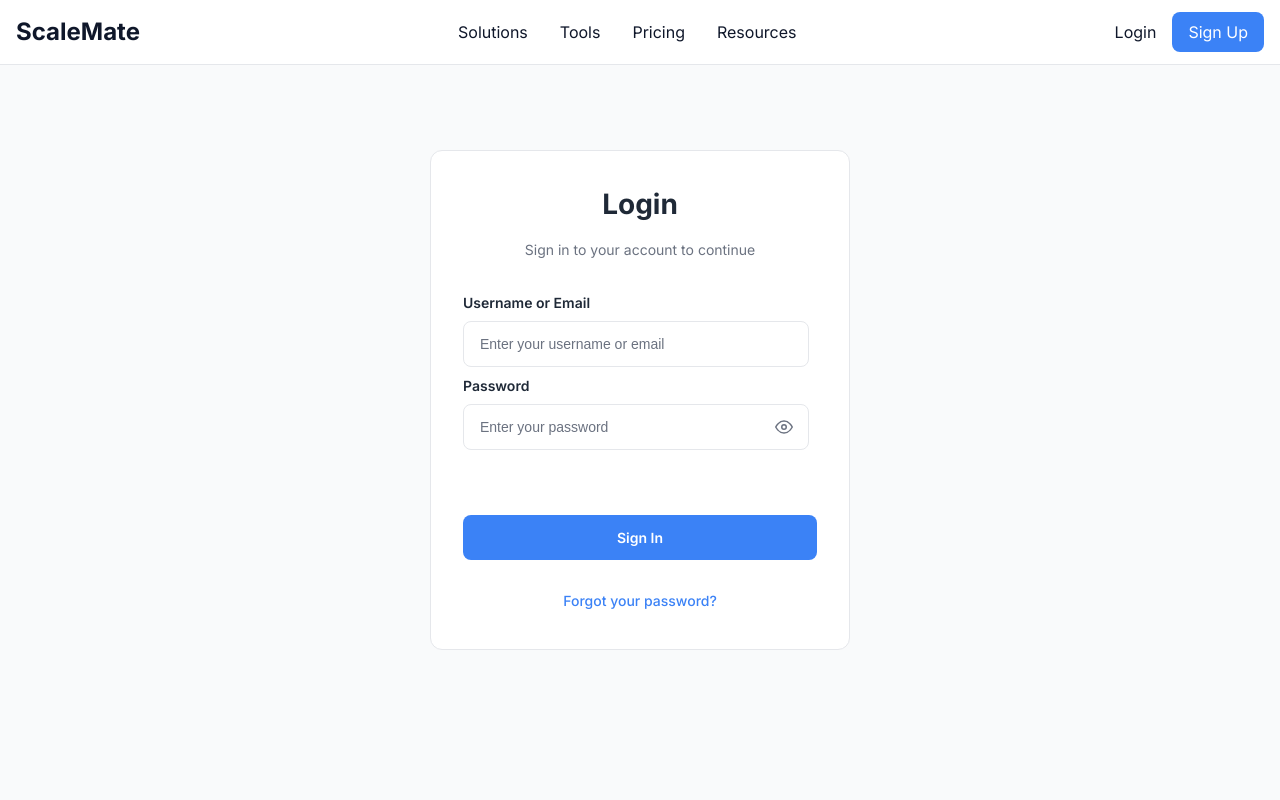
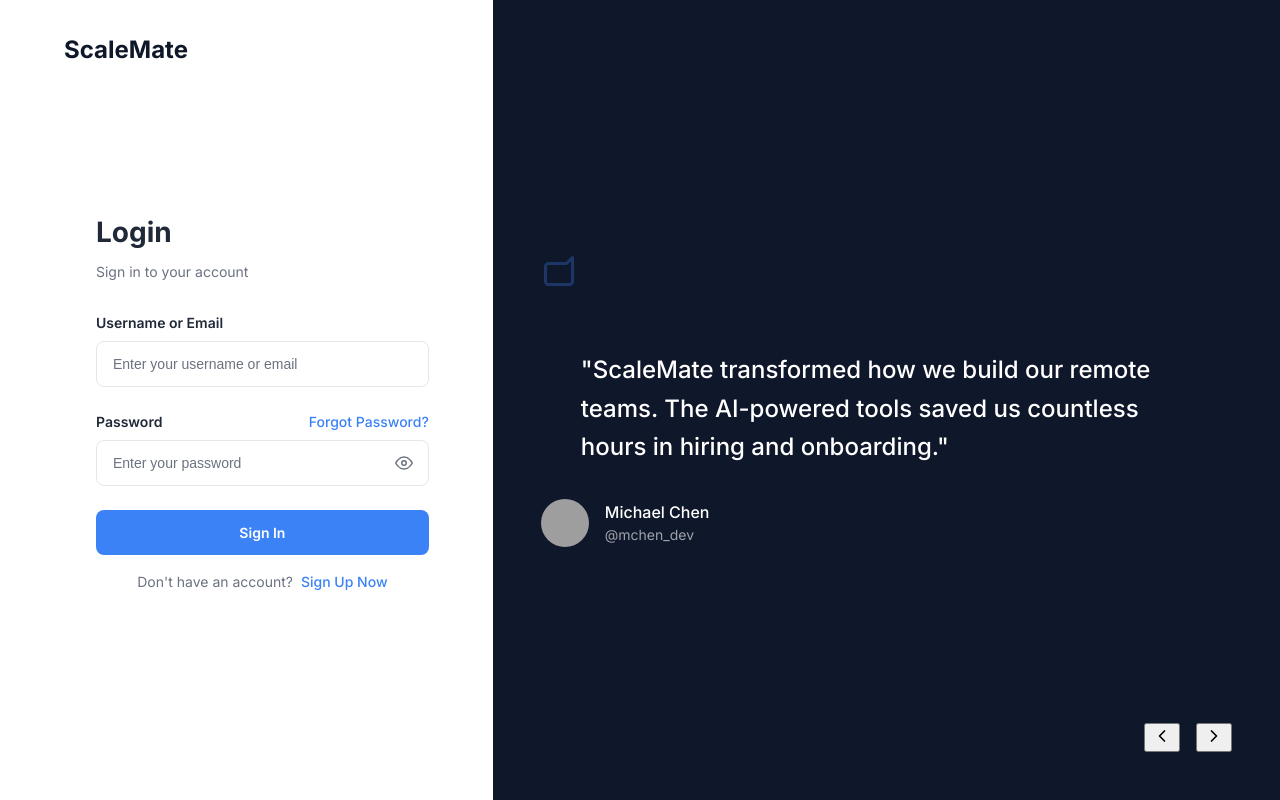
Before and after one commit to shoreagents/ScaleMate-2025, a Next.js app: page /login in a window 1280 px wide. Built offline with nearby package versions, Linux system fonts and the light colour scheme; grey boxes are pictures that could not be loaded.

Commit message:
new login

```diff
--- a/package.json
+++ b/package.json
@@ -25,6 +25,7 @@
     "@supabase/ssr": "^0.6.1",
     "@supabase/supabase-js": "latest",
     "cross-env": "^7.0.3",
+    "framer-motion": "^12.7.4",
     "lucide-react": "^0.488.0",
     "next": "latest",
     "openai": "latest",
--- a/src/components/auth/AuthForm.tsx
+++ b/src/components/auth/AuthForm.tsx
@@ -11,13 +11,6 @@ const FormContainer = styled.div`
   width: 100%;
   height: 500px;
   padding: 2rem;
-  background: white;
-  border: 1px solid #E5E7EB;
-  border-radius: 12px;
-  position: absolute;
-  top: 50%;
-  left: 50%;
-  transform: translate(-50%, -50%);
   display: flex;
   flex-direction: column;
 `;
@@ -31,16 +24,17 @@ const Title = styled.h1`
   font-size: 1.75rem;
   font-weight: 700;
   color: ${props => props.theme.colors.text.primary};
-  text-align: center;
+  text-align: left;
   margin: 0;
+  line-height: 1.2;
 `;
 
 const Subtitle = styled.p`
   font-size: 0.875rem;
   color: ${props => props.theme.colors.text.secondary};
-  text-align: center;
+  text-align: left;
   margin-bottom: 2rem;
-  line-height: 1.5;
+  line-height: 1.2;
 `;
 
 const Form = styled.form`
@@ -51,19 +45,13 @@ const Form = styled.form`
 `;
 
 const FormContent = styled.div`
-  flex: 1;
   display: flex;
   flex-direction: column;
-  justify-content: space-between;
-  min-height: 0;
 `;
 
 const FormFields = styled.div`
   flex: 1;
   overflow-y: auto;
-  padding-right: 0.5rem;
-  margin-bottom: 0.5rem;
-  max-height: calc(100% - 100px);
 
   &::-webkit-scrollbar {
     width: 4px;
@@ -80,14 +68,14 @@ const FormFields = styled.div`
 `;
 
 const FormActions = styled.div`
-  margin-top: auto;
+  margin-top: 0rem;
 `;
 
 const InputGroup = styled.div`
   display: flex;
   flex-direction: column;
   gap: 0.5rem;
-  margin-bottom: 0.5rem;
+  margin-bottom: 1.5rem;
 `;
 
 const Label = styled.label`
@@ -119,7 +107,6 @@ const Input = styled.input`
 const ButtonContainer = styled.div`
   display: flex;
   gap: 1rem;
-  margin-bottom: 1rem;
 `;
 
 const Button = styled.button`
@@ -166,12 +153,9 @@ const ForgotPasswordLink = styled.button`
   color: ${props => props.theme.colors.primary};
   font-size: 0.875rem;
   font-weight: 500;
-  text-align: center;
   cursor: pointer;
-  padding: 0.5rem 0;
-  width: 100%;
+  padding: 0;
   transition: color 0.2s ease;
-  margin-top: 0.5rem;
 
   &:hover {
     color: ${props => props.theme.colors.primaryDark};
@@ -244,6 +228,37 @@ const ViewPasswordButton = styled.button`
 
   &:hover {
     color: #374151;
+  }
+`;
+
+const PasswordInputGroup = styled.div`
+  display: flex;
+  flex-direction: column;
+  gap: 0.5rem;
+  margin-bottom: 1.5rem;
+`;
+
+const PasswordLabelContainer = styled.div`
+  display: flex;
+  justify-content: space-between;
+  align-items: center;
+`;
+
+const SignUpLink = styled.div`
+  text-align: center;
+  margin-top: 1rem;
+  font-size: 0.875rem;
+  color: ${props => props.theme.colors.text.secondary};
+
+  a {
+    color: ${props => props.theme.colors.primary};
+    text-decoration: none;
+    font-weight: 500;
+    margin-left: 0.25rem;
+
+    &:hover {
+      text-decoration: underline;
+    }
   }
 `;
 
@@ -467,7 +482,7 @@ export default function AuthForm({ onSuccess }: AuthFormProps) {
       ) : (
         <>
           <Title>Login</Title>
-          <Subtitle>Sign in to your account to continue</Subtitle>
+          <Subtitle>Sign in to your account</Subtitle>
           <Form onSubmit={handleSubmit}>
             <FormContent>
               <FormFields>
@@ -482,8 +497,13 @@ export default function AuthForm({ onSuccess }: AuthFormProps) {
                     required
                   />
                 </InputGroup>
-                <InputGroup>
-                  <Label htmlFor="password">Password</Label>
+                <PasswordInputGroup>
+                  <PasswordLabelContainer>
+                    <Label htmlFor="password">Password</Label>
+                    <ForgotPasswordLink type="button" onClick={() => setShowResetForm(true)}>
+                      Forgot Password?
+                    </ForgotPasswordLink>
+                  </PasswordLabelContainer>
                   <PasswordInputContainer>
                     <PasswordInput
                       id="password"
@@ -500,7 +520,7 @@ export default function AuthForm({ onSuccess }: AuthFormProps) {
                       {showPassword ? <FiEyeOff size={18} /> : <FiEye size={18} />}
                     </ViewPasswordButton>
                   </PasswordInputContainer>
-                </InputGroup>
+                </PasswordInputGroup>
                 {error && <ErrorMessage>{error}</ErrorMessage>}
                 {success && <SuccessMessage>{success}</SuccessMessage>}
               </FormFields>
@@ -510,9 +530,9 @@ export default function AuthForm({ onSuccess }: AuthFormProps) {
                     {isLoading ? 'Signing in...' : 'Sign In'}
                   </Button>
                 </ButtonContainer>
-                <ForgotPasswordLink type="button" onClick={() => setShowResetForm(true)}>
-                  Forgot your password?
-                </ForgotPasswordLink>
+                <SignUpLink>
+                  Don't have an account? <a href="/signup">Sign Up Now</a>
+                </SignUpLink>
               </FormActions>
             </FormContent>
           </Form>
--- a/src/pages/_app.tsx
+++ b/src/pages/_app.tsx
@@ -12,7 +12,9 @@ config.autoAddCss = false;
 
 export default function App({ Component, pageProps }: AppProps) {
   const router = useRouter();
-  const showHeader = !router.pathname.startsWith('/admin') && !router.pathname.startsWith('/user');
+  const showHeader = !router.pathname.startsWith('/admin') &&
+                    !router.pathname.startsWith('/user') &&
+                    router.pathname !== '/login';
 
   return (
     <ThemeProvider theme={theme}>
--- a/src/pages/login.tsx
+++ b/src/pages/login.tsx
@@ -1,13 +1,151 @@
-import React, { useEffect } from 'react';
+import React, { useEffect, useState } from 'react';
 import { useRouter } from 'next/router';
 import styled from 'styled-components';
 import { useTheme } from 'styled-components';
 import { supabase } from '@/lib/supabase';
 import AuthForm from '@/components/auth/AuthForm';
+import { FiChevronLeft, FiChevronRight, FiMessageSquare } from 'react-icons/fi';
+import Link from 'next/link';
+
+const LoginContainer = styled.div`
+  display: flex;
+  min-height: 100vh;
+  background-color: #F9FAFB;
+  flex-direction: column;
+
+  @media (min-width: 1024px) {
+    flex-direction: row;
+  }
+`;
+
+const AuthColumn = styled.div`
+  width: 100%;
+  display: flex;
+  flex-direction: column;
+  padding: 2rem;
+  padding-left: 4rem;
+  min-height: 50vh;
+  background-color: white;
+
+  @media (min-width: 1024px) {
+    width: 38.5%;
+    min-height: 100vh;
+  }
+`;
+
+const TestimonialsColumn = styled.div`
+  width: 100%;
+  background-color: #0F172A;
+  color: white;
+  padding: 3rem;
+  display: flex;
+  flex-direction: column;
+  justify-content: center;
+  position: relative;
+  overflow: hidden;
+  min-height: 50vh;
+
+  @media (min-width: 1024px) {
+    width: 61.5%;
+    min-height: 100vh;
+  }
+`;
+
+const Logo = styled(Link)`
+  font-size: 1.5rem;
+  font-weight: 700;
+  color: #0F172A;
+  text-decoration: none;
+  margin-bottom: 2rem;
+  padding-left: 1rem;
+
+  @media (min-width: 1024px) {
+    padding-left: 0;
+  }
+`;
+
+const AuthFormContainer = styled.div`
+  flex: 1;
+  display: flex;
+  align-items: center;
+  justify-content: center;
+  padding: 1rem;
+
+  @media (min-width: 1024px) {
+    padding: 0;
+  }
+`;
+
+const QuoteIcon = styled.div`
+  margin-bottom: 2rem;
+
+  svg {
+    font-size: 2.25rem;
+    color: rgba(59, 130, 246, 0.3);
+    transform: rotate(180deg);
+  }
+`;
+
+const TestimonialText = styled.blockquote`
+  font-size: 1.5rem;
+  font-weight: 500;
+  color: white;
+  margin-bottom: 2rem;
+  line-height: 1.6;
+`;
+
+const ClientInfo = styled.div`
+  display: flex;
+  align-items: center;
+  gap: 1rem;
+`;
+
+const Avatar = styled.img`
+  width: 3rem;
+  height: 3rem;
+  border-radius: 9999px;
+`;
+
+const ClientDetails = styled.div``;
+
+const ClientName = styled.div`
+  font-weight: 500;
+  color: white;
+`;
+
+const ClientHandle = styled.div`
+  font-size: 0.875rem;
+  color: rgba(255, 255, 255, 0.6);
+`;
+
+const testimonials = [
+  {
+    id: 1,
+    name: "Michael Chen",
+    handle: "@mchen_dev",
+    avatar: "https://storage.googleapis.com/uxpilot-auth.appspot.com/avatars/avatar-2.jpg",
+    text: "ScaleMate transformed how we build our remote teams. The AI-powered tools saved us countless hours in hiring and onboarding."
+  },
+  {
+    id: 2,
+    name: "Sarah Johnson",
+    handle: "@sarahj",
+    avatar: "https://storage.googleapis.com/uxpilot-auth.appspot.com/avatars/avatar-5.jpg",
+    text: "The role templates and training flows helped us scale from 2 to 20 offshore staff in just 3 months."
+  },
+  {
+    id: 3,
+    name: "David Kim",
+    handle: "@dkim",
+    avatar: "https://storage.googleapis.com/uxpilot-auth.appspot.com/avatars/avatar-3.jpg",
+    text: "We've cut costs by 70% while maintaining the same quality of work. The AI tools are game-changing."
+  }
+];
 
 const LoginPage = () => {
   const router = useRouter();
   const theme = useTheme();
+  const [activeTestimonial, setActiveTestimonial] = useState(0);
 
   useEffect(() => {
     const checkAuth = async () => {
@@ -33,8 +171,48 @@ const LoginPage = () => {
     checkAuth();
   }, [router]);
 
+  const handlePrevTestimonial = () => {
+    setActiveTestimonial((prev) => (prev === 0 ? testimonials.length - 1 : prev - 1));
+  };
+
+  const handleNextTestimonial = () => {
+    setActiveTestimonial((prev) => (prev === testimonials.length - 1 ? 0 : prev + 1));
+  };
+
   return (
-    <AuthForm />
+    <LoginContainer>
+      <AuthColumn>
+        <Logo href="/">ScaleMate</Logo>
+        <AuthFormContainer>
+          <AuthForm />
+        </AuthFormContainer>
+      </AuthColumn>
+      <TestimonialsColumn>
+        <div style={{ height: '100%', display: 'flex', flexDirection: 'column', justifyContent: 'center' }}>
+          <QuoteIcon>
+            <FiMessageSquare />
+          </QuoteIcon>
+          <TestimonialText>
+            "{testimonials[activeTestimonial].text}"
+          </TestimonialText>
+          <ClientInfo>
+            <Avatar src={testimonials[activeTestimonial].avatar} alt={testimonials[activeTestimonial].name} />
+            <ClientDetails>
+              <ClientName>{testimonials[activeTestimonial].name}</ClientName>
+              <ClientHandle>{testimonials[activeTestimonial].handle}</ClientHandle>
+            </ClientDetails>
+          </ClientInfo>
+          <div style={{ position: 'absolute', bottom: '3rem', right: '3rem', display: 'flex', alignItems: 'center', color: 'rgba(255, 255, 255, 0.8)' }}>
+            <button onClick={handlePrevTestimonial} style={{ marginRight: '1rem' }}>
+              <FiChevronLeft size={20} />
+            </button>
+            <button onClick={handleNextTestimonial}>
+              <FiChevronRight size={20} />
+            </button>
+          </div>
+        </div>
+      </TestimonialsColumn>
+    </LoginContainer>
   );
 };
 
```
Also changed, not shown: 1 other file (tests, documents, lock files or other folders).
